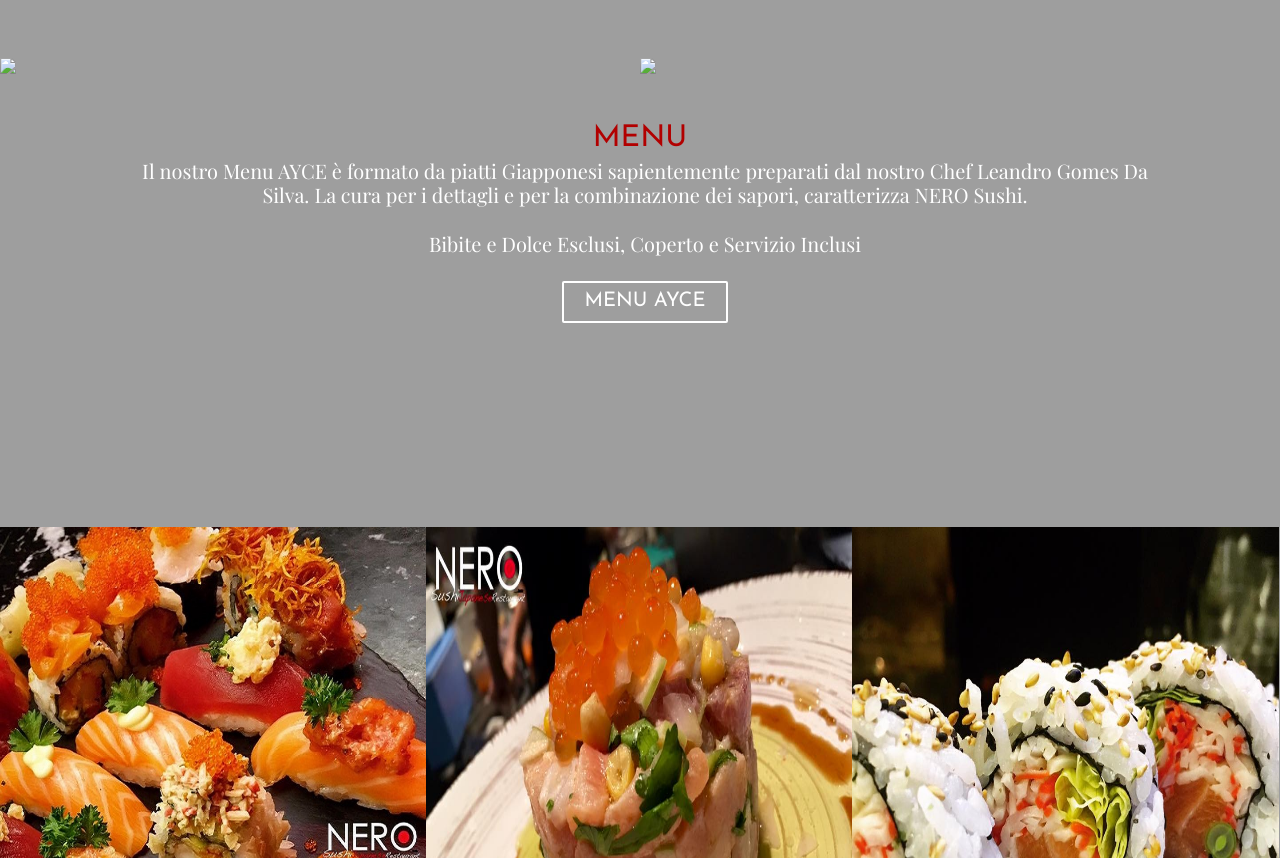
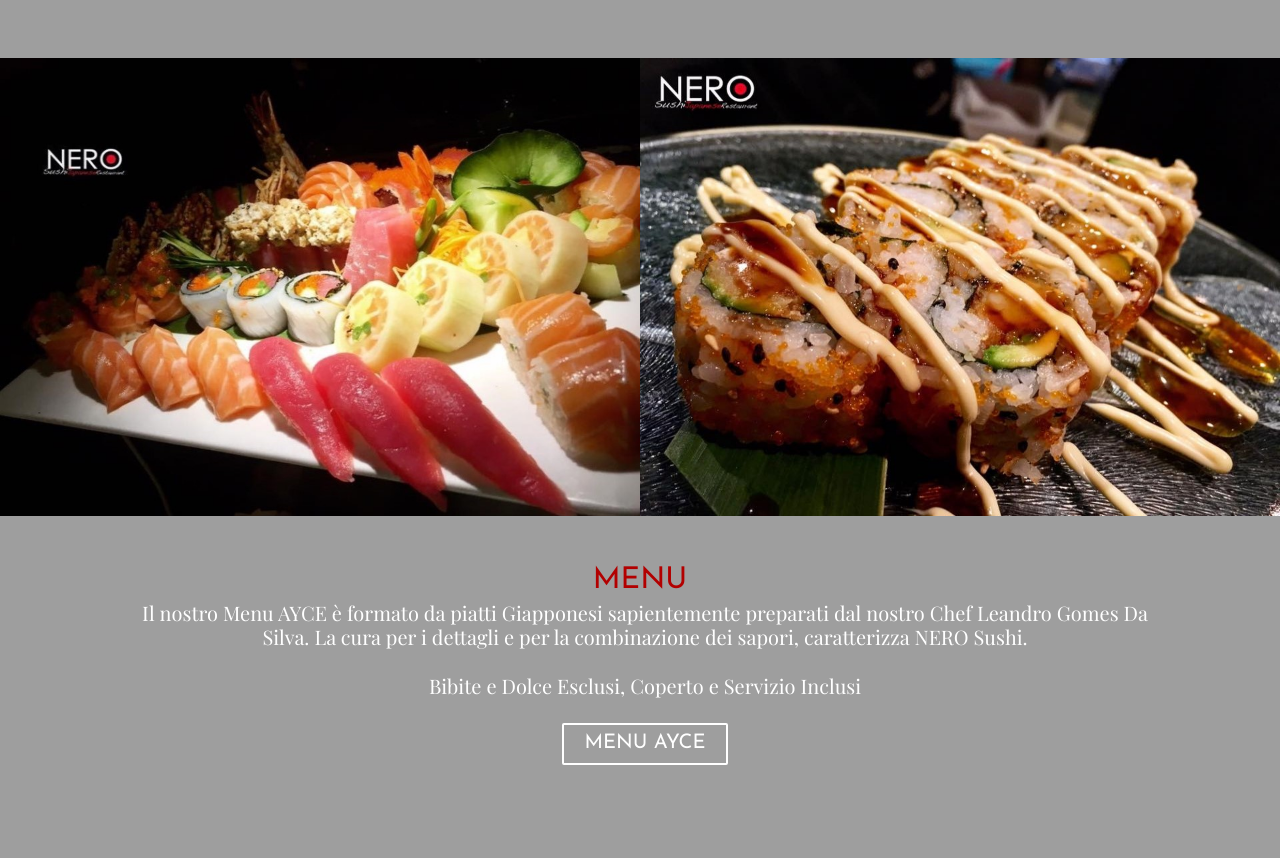
Before and after one commit to CLaura993/Nero-Sushi-Restaurant, a plain HTML site: page index.html in a window 1280 px wide. Shown: the part 945-1803 px from the top of the page. Drawn offline with nearby package versions, Linux system fonts and the light colour scheme; the site is published under a folder, as on GitHub Pages, so addresses that start at the root find nothing.

Commit message:
Update index.html

```diff
--- a/index.html
+++ b/index.html
@@ -58,8 +58,8 @@
 
 
 <section class="foto-piatti">
-<img src="/img/prima.jpg" class="star">
-<img src="/img/seconda.jpg" class="star">
+<img src="img/prima.jpg" class="star">
+<img src="img/seconda.jpg" class="star">
 </section>
 
 
```
